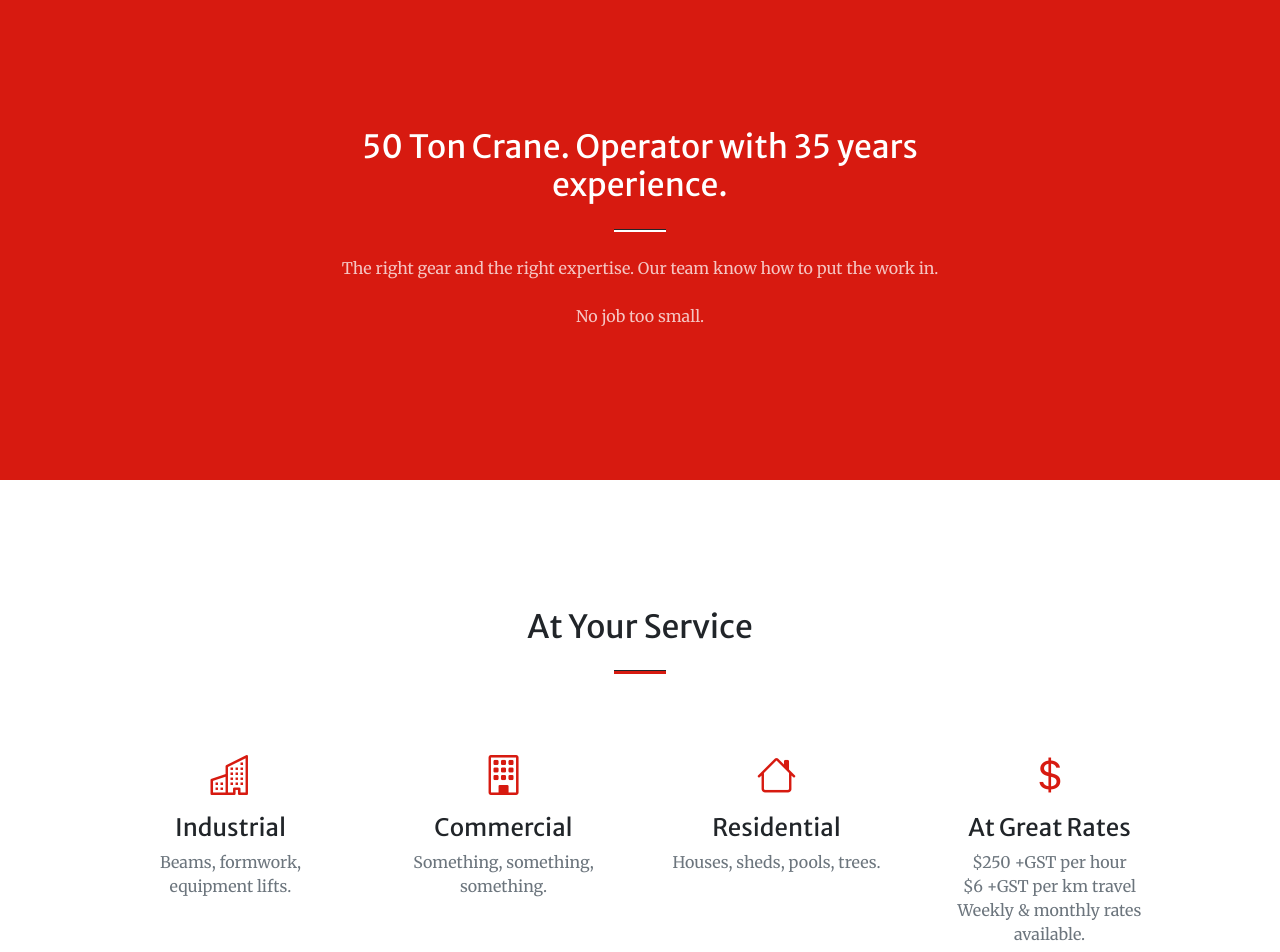
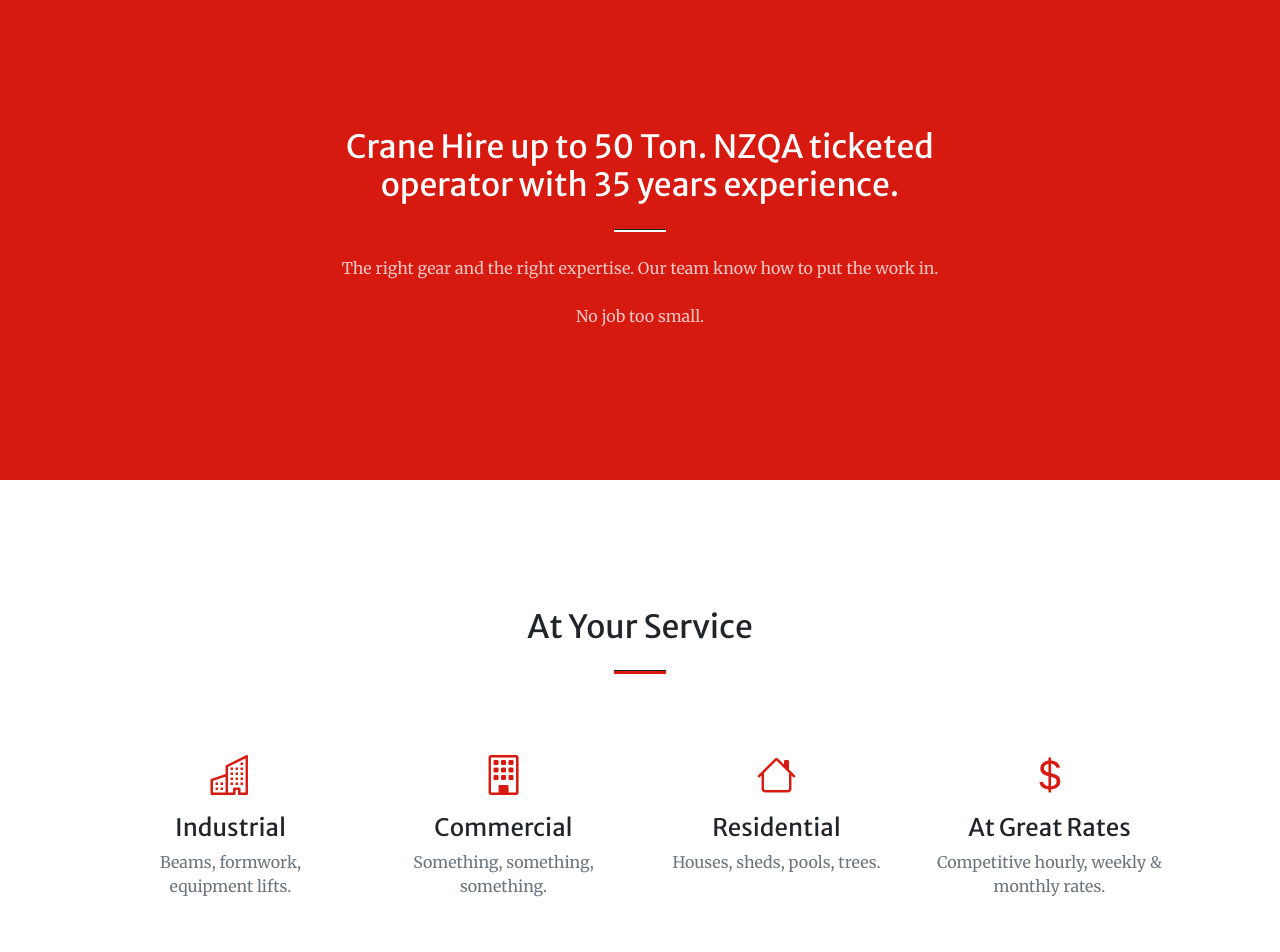
Before and after one commit to Bonneykins/spcranehire, a plain HTML site: page index.html in a window 1280 px wide. Shown: the part 800-1752 px from the top of the page. Drawn offline with nearby package versions, Linux system fonts and the light colour scheme; some packages are replaced by stand-ins of ours; a script that the page names is missing.

Commit message:
Update copy as per Dion

```diff
--- a/index.html
+++ b/index.html
@@ -39,7 +39,7 @@
             <div class="container px-4 px-lg-5 h-100">
                 <div class="row gx-4 gx-lg-5 h-100 align-items-center justify-content-center text-center">
                     <div class="col-lg-8 align-self-end">
-                        <h1 class="text-white font-weight-bold">50 Ton Crane for Hire</h1>
+                        <h1 class="text-white font-weight-bold">Crane Hire up to 50 Ton</h1>
                         <hr class="divider" />
                     </div>
                     <div class="col-lg-8 align-self-baseline">
@@ -54,7 +54,7 @@
             <div class="container px-4 px-lg-5">
                 <div class="row gx-4 gx-lg-5 justify-content-center">
                     <div class="col-lg-8 text-center">
-                        <h2 class="text-white mt-0">50 Ton Crane. Operator with 35 years experience.</h2>
+                        <h2 class="text-white mt-0">Crane Hire up to 50 Ton. NZQA ticketed operator with 35 years experience.</h2>
                         <hr class="divider divider-light" />
                         <p class="text-white-75 mb-4">The right gear and the right expertise. Our team know how to put the work in.</p>
                         <p class="text-white-75 mb-4">No job too small.</p>
@@ -94,9 +94,7 @@
                         <div class="mt-5">
                             <div class="mb-2"><i class="bi-currency-dollar fs-1 text-primary"></i></div>
                             <h3 class="h4 mb-2">At Great Rates</h3>
-                            <p class="text-muted mb-0">$250 +GST per hour</p>
-                            <p class="text-muted mb-0">$6 +GST per km travel</p>
-                            <p class="text-muted mb-0">Weekly & monthly rates available.</p>
+                            <p class="text-muted mb-0">Competitive hourly, weekly & monthly rates.</p>
                         </div>
                     </div>
                 </div>
```
